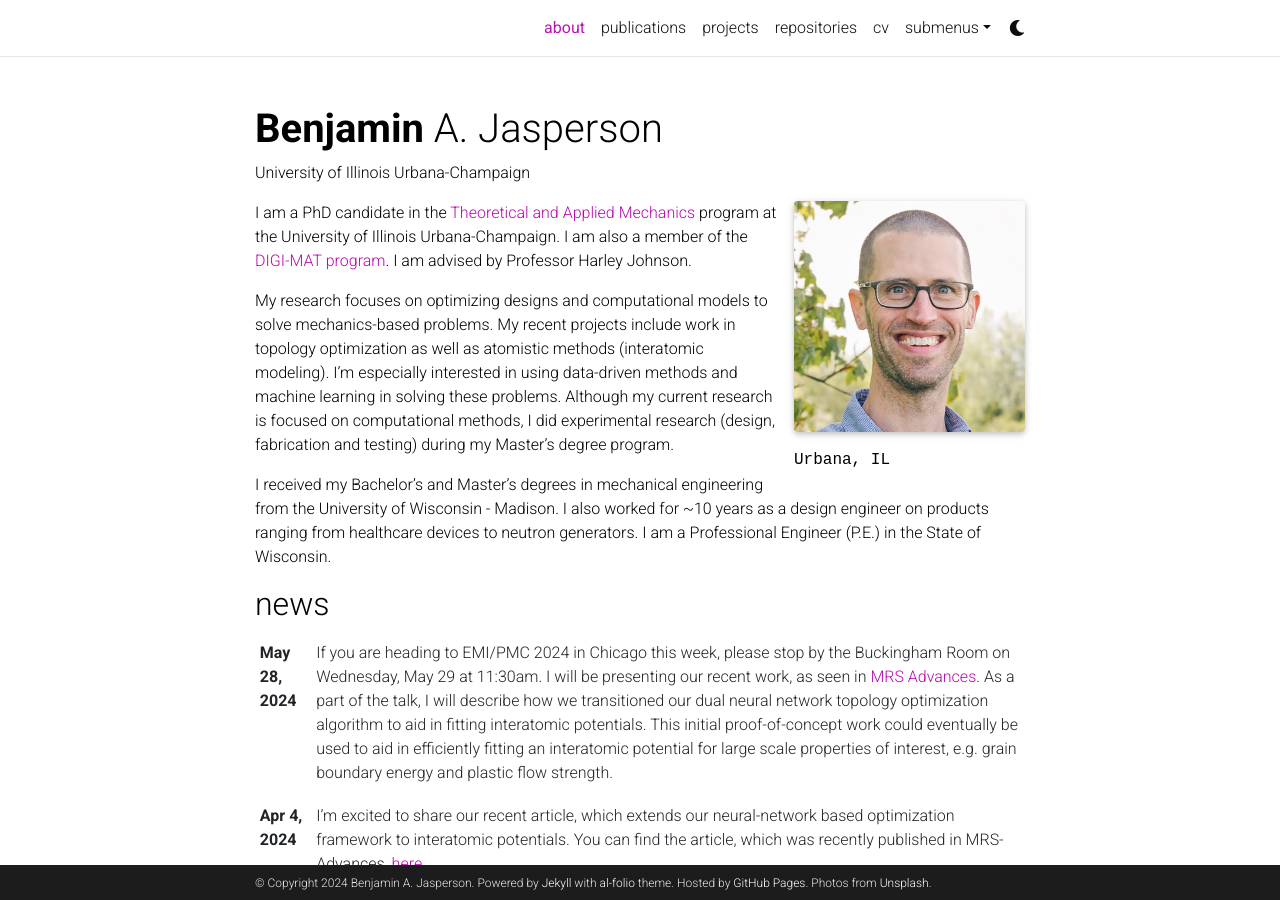
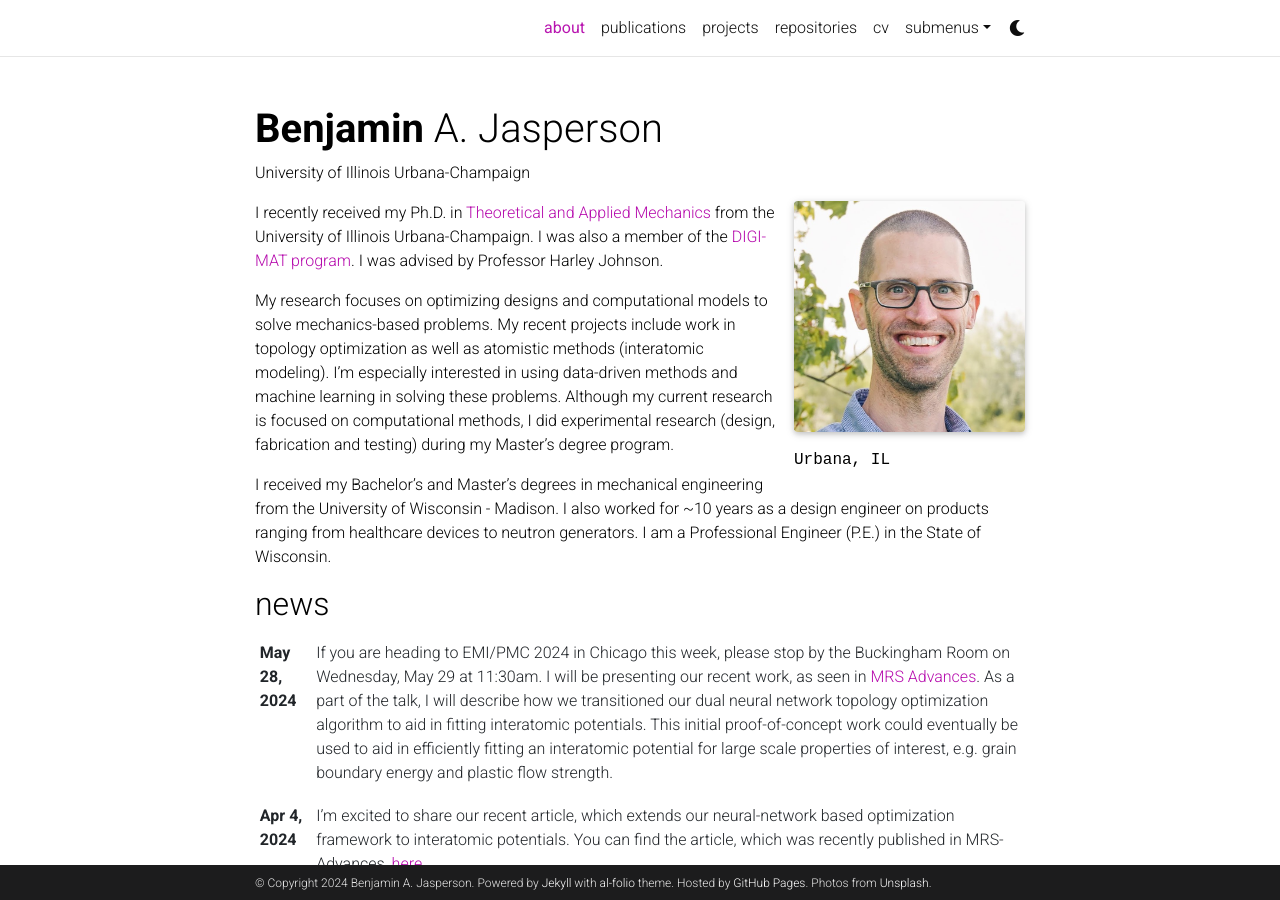
Before and after one commit to bjasperson/bjasperson.github.io, a Jekyll site: the page built from _pages/about.md, in a window 1280 px wide and 900 px high. Built offline with Jekyll 4.4.1, drawn with Linux system fonts in a browser that asks for light colours; full-size pictures stand in for the smaller copies a plugin makes; comment, search, counter and statistics services are not loaded; a style sheet for code colours, icons or effects is not loaded.

```diff
--- a/_data/repositories.yml
+++ b/_data/repositories.yml
@@ -5,4 +5,5 @@ github_repos:
   - bjasperson/bjasperson.github.io
   - bjasperson/shutter_optimization
   - bjasperson/MEAM-Opt
+  - bjasperson/strength_covariance
   - openkim-hackathons/StackingFault
--- a/_pages/about.md
+++ b/_pages/about.md
@@ -17,9 +17,9 @@ selected_papers: true # includes a list of papers marked as "selected={true}"
 social: True  # includes social icons at the bottom of the page
 ---
 
-I am a PhD candidate in the [Theoretical and Applied Mechanics](https://mechse.illinois.edu/graduate/graduate-degree-programs/phd-programs/phd-theoretical-and-applied-mechanics) program at the University of Illinois Urbana-Champaign.
-I am also a member of the [DIGI-MAT program](https://digi-mat.ncsa.illinois.edu/).
-I am advised by Professor Harley Johnson.
+I recently received my Ph.D. in [Theoretical and Applied Mechanics](https://mechse.illinois.edu/graduate/graduate-degree-programs/phd-programs/phd-theoretical-and-applied-mechanics) from the University of Illinois Urbana-Champaign.
+I was also a member of the [DIGI-MAT program](https://digi-mat.ncsa.illinois.edu/).
+I was advised by Professor Harley Johnson.
 
 My research focuses on optimizing designs and computational models to solve mechanics-based problems.
 My recent projects include work in topology optimization as well as atomistic methods (interatomic modeling).
```
